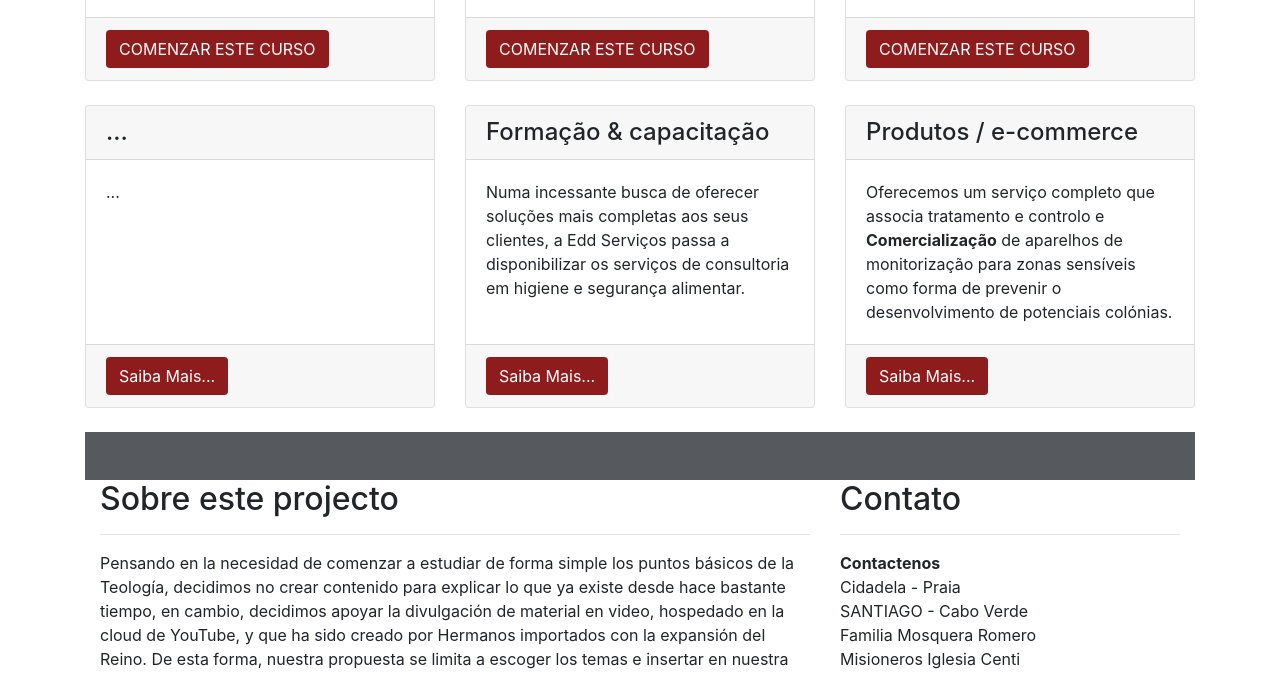
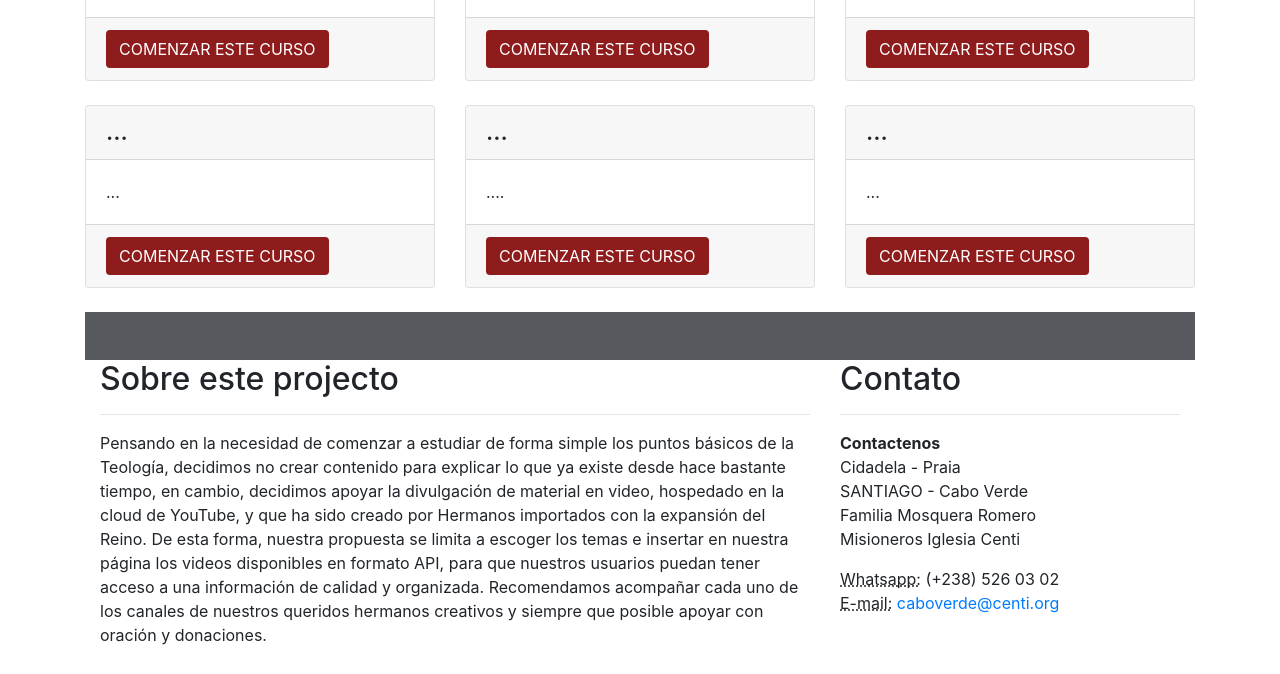
Before and after one commit to jhonnynetworker/jhonnynetworker.github.io, a website: page index.html in a window 1280 px wide. Shown: the part 1221-1895 px from the top of the page. Drawn offline with Linux system fonts and the light colour scheme.

Commit message:
COVID19+

```diff
--- a/index.html
+++ b/index.html
@@ -170,29 +170,29 @@
             <p class="card-text">...</p>
           </div>
           <div class="card-footer">
-            <a href="services.html" class="btn btn-eddred">Saiba Mais...</a>
+            <a href="services.html" class="btn btn-eddred">COMENZAR ESTE CURSO</a>
           </div>
         </div>
       </div>
       <div class="col-lg-4 mb-4">
         <div class="card h-100">
-          <h4 class="card-header">Formação & capacitação</h4>
+          <h4 class="card-header">...</h4>
           <div class="card-body">
-            <p class="card-text">Numa incessante busca de oferecer soluções mais completas aos seus clientes, a Edd Serviços passa a disponibilizar os serviços de consultoria em higiene e segurança alimentar.</p>
+            <p class="card-text">....</p>
           </div>
           <div class="card-footer">
-            <a href="#" class="btn btn-eddred">Saiba Mais...</a>
+            <a href="#" class="btn btn-eddred">COMENZAR ESTE CURSO</a>
           </div>
         </div>
       </div>
       <div class="col-lg-4 mb-4">
         <div class="card h-100">
-          <h4 class="card-header">Produtos / e-commerce</h4>
+          <h4 class="card-header">...</h4>
           <div class="card-body">
-            <p class="card-text"> Oferecemos um serviço completo que associa tratamento e controlo e <strong>Comercialização</strong> de aparelhos de monitorização para zonas sensíveis como forma de prevenir o desenvolvimento de potenciais colónias.</p>
+            <p class="card-text"> ...</p>
           </div>
           <div class="card-footer">
-            <a href="#" class="btn btn-eddred">Saiba Mais...</a>
+            <a href="#" class="btn btn-eddred">COMENZAR ESTE CURSO</a>
           </div>
         </div>
       </div>
```
